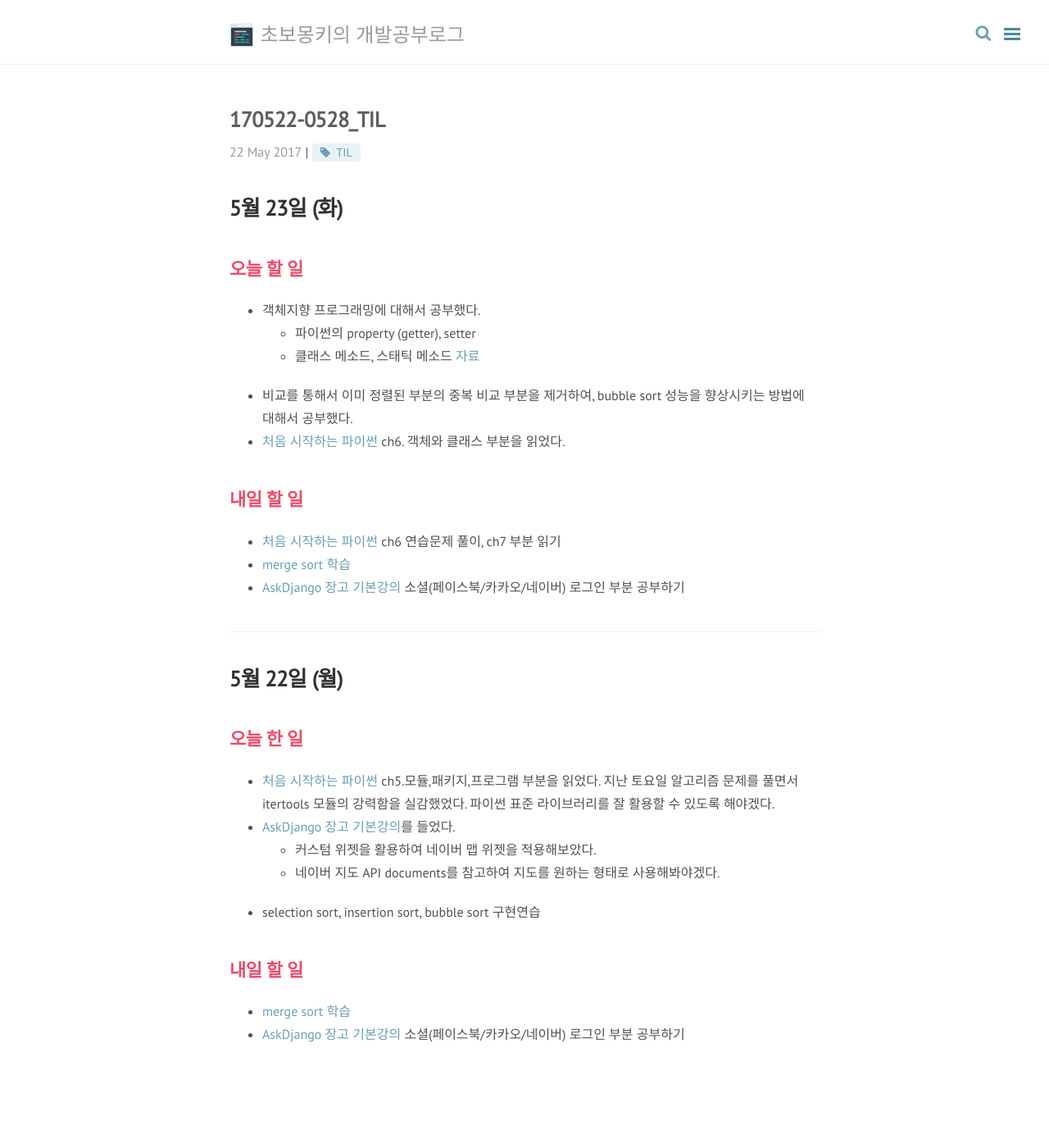
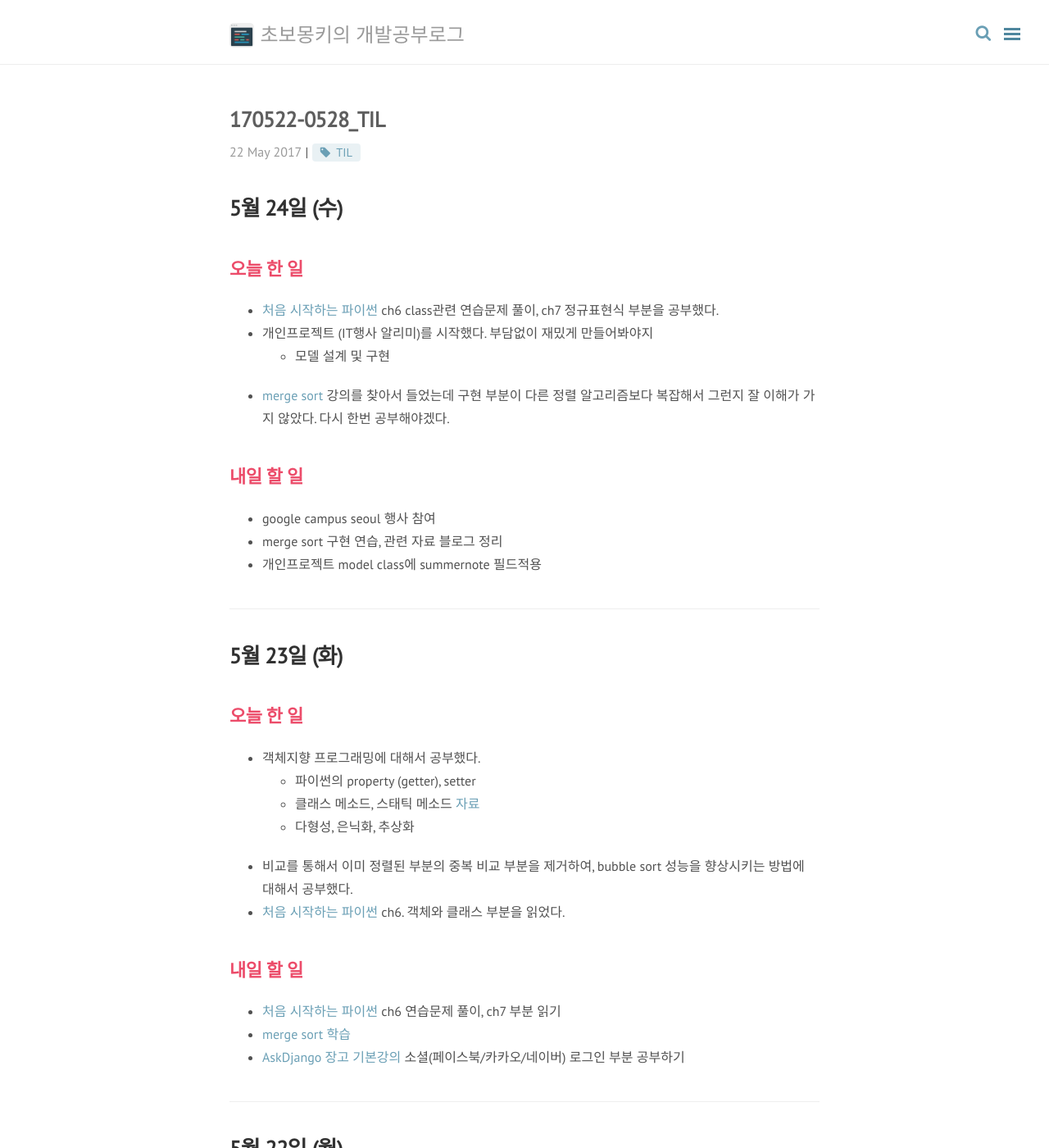
Before and after one commit to wayhome25/wayhome25.github.io, a Jekyll site: the page built from _posts/TIL(Today I Learned)/2017-05-22-05-28-TIL.md, in a window 1280 px wide and 1400 px high. Shown: the whole window at 82% size. Built offline with Jekyll 4.4.1, drawn with Linux system fonts in a browser that asks for light colours; nearby versions of some CDN libraries; comment, search, counter and statistics services are not loaded.

Commit message:
add blog post

```diff
--- a/_posts/TIL(Today I Learned)/2017-05-22-05-28-TIL.md
+++ b/_posts/TIL(Today I Learned)/2017-05-22-05-28-TIL.md
@@ -6,11 +6,25 @@ permalink: /til/:year/:month/:day/:title/
 tags: [TIL]
 comments: true
 ---
+# 5월 24일 (수)
+## 오늘 한 일
+- [처음 시작하는 파이썬](http://www.hanbit.co.kr/store/books/look.php?p_code=B2827459900) ch6 class관련 연습문제 풀이, ch7 정규표현식 부분을 공부했다.
+- 개인프로젝트 (IT행사 알리미)를 시작했다. 부담없이 재밌게 만들어봐야지
+	- 모델 설계 및 구현
+- [merge sort](https://www.inflearn.com/course/%EC%BD%94%EB%94%A9-%EC%9D%B8%ED%84%B0%EB%B7%B0/) 강의를 찾아서 들었는데 구현 부분이 다른 정렬 알고리즘보다 복잡해서 그런지 잘 이해가 가지 않았다. 다시 한번 공부해야겠다.
+
+## 내일 할 일
+- google campus seoul 행사 참여
+- merge sort 구현 연습, 관련 자료 블로그 정리
+- 개인프로젝트 model class에 summernote 필드적용
+
+---
 # 5월 23일 (화)
-## 오늘 할 일
+## 오늘 한 일
 - 객체지향 프로그래밍에 대해서 공부했다.
 	- 파이썬의 property (getter), setter
 	- 클래스 메소드, 스태틱 메소드 [자료](http://schoolofweb.net/blog/posts/%ED%8C%8C%EC%9D%B4%EC%8D%AC-oop-part-4-%ED%81%B4%EB%9E%98%EC%8A%A4-%EB%A9%94%EC%86%8C%EB%93%9C%EC%99%80-%EC%8A%A4%ED%83%9C%ED%8B%B1-%EB%A9%94%EC%86%8C%EB%93%9C-class-method-and-static-method/)
+	- 다형성, 은닉화, 추상화
 - 비교를 통해서 이미 정렬된 부분의 중복 비교 부분을 제거하여, bubble sort 성능을 향상시키는 방법에 대해서 공부했다.
 - [처음 시작하는 파이썬](http://www.hanbit.co.kr/store/books/look.php?p_code=B2827459900) ch6. 객체와 클래스 부분을 읽었다.
 
```
Also changed, not shown: _posts/Django/2017-03-14-django-07-kilogram-03-signup.md (+1 -1 lines), _posts/python/2017-04-25-cs-27-crawling.md (+1 -1 lines).
